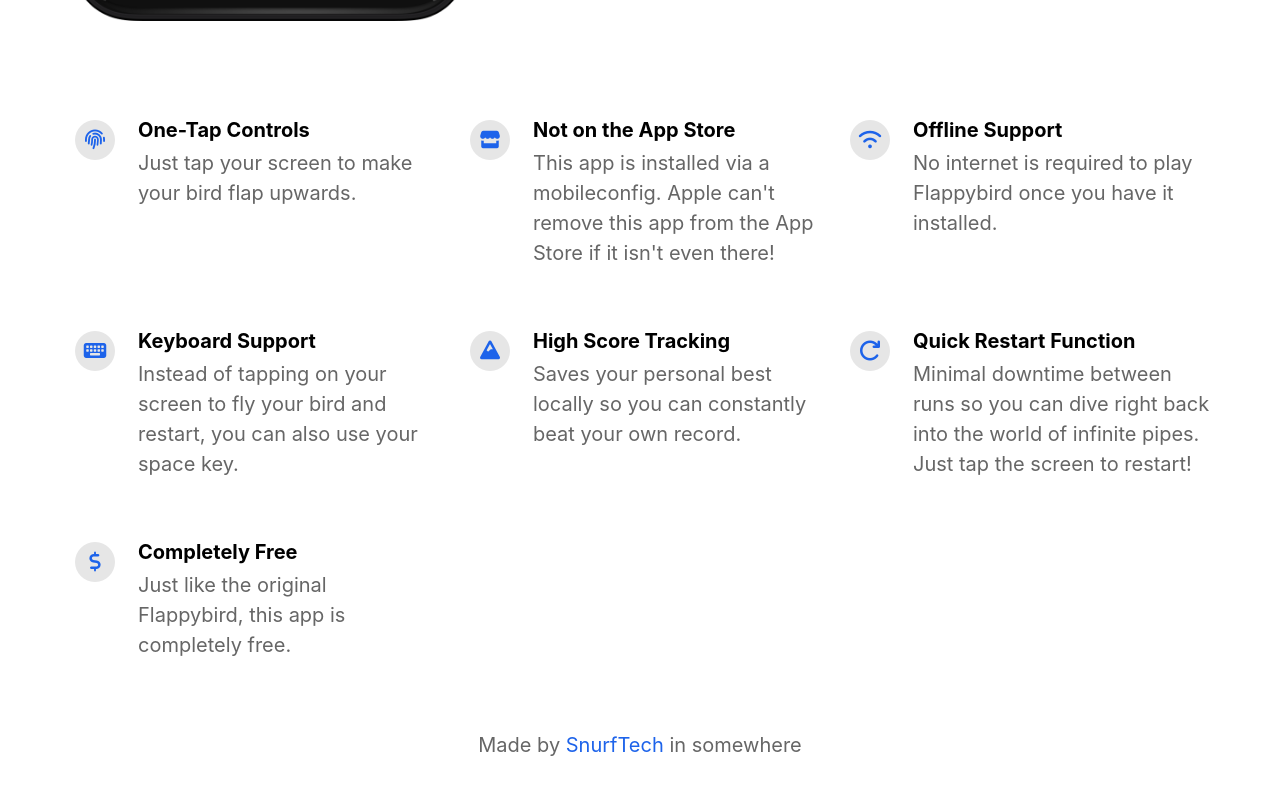
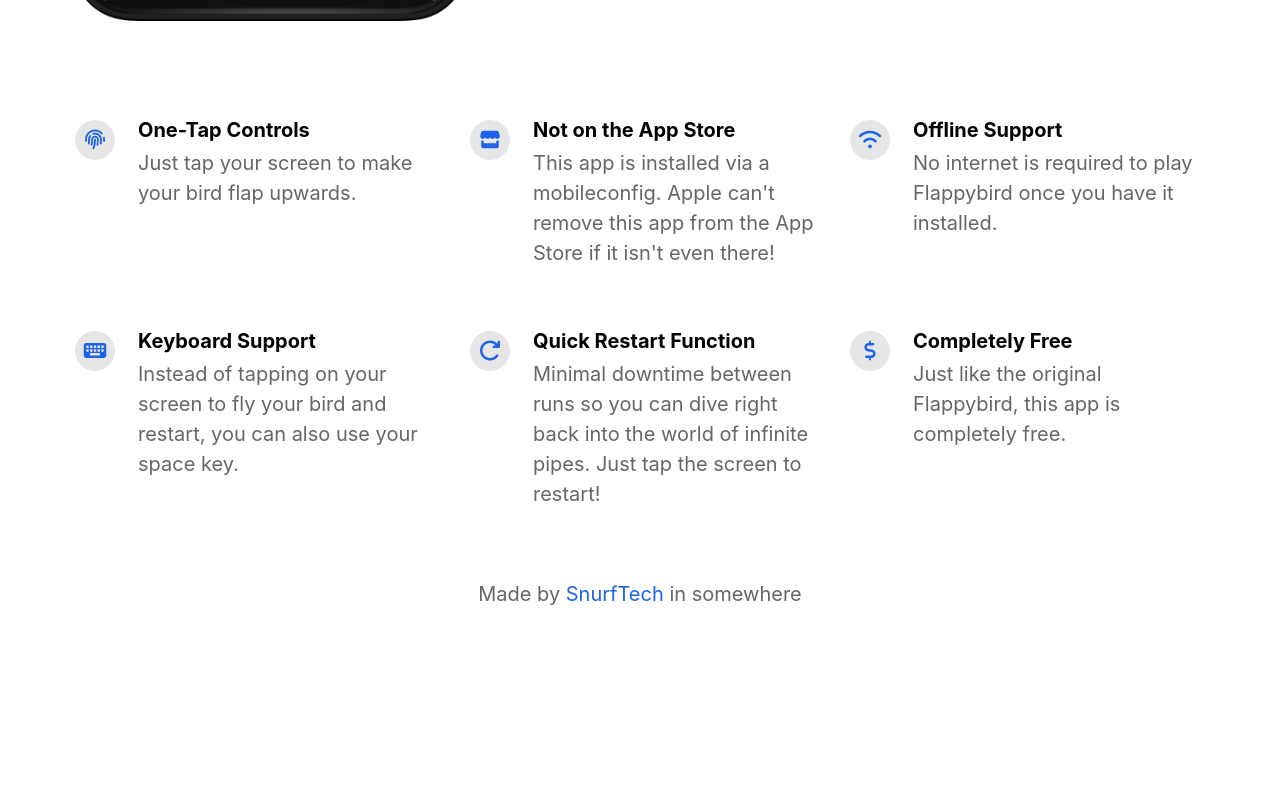
Before and after one commit to SnurfTech/Flappybird, a Jekyll site: the page built from index.html, in a window 1280 px wide and 900 px high, scrolled down 964 px. Shown: the top 795 px of the window. Built offline with Jekyll 4.4.1, drawn with Linux system fonts in a browser that asks for light colours; nearby versions of some CDN libraries; after the commit the page ends 1713 px from its top, so only the background shows below that.

Commit message:
Update _config.yml

```diff
--- a/_config.yml
+++ b/_config.yml
@@ -54,9 +54,9 @@
     description                           : Instead of tapping on your screen to fly your bird and restart, you can also use your space key.
     fontawesome_icon_name                 : keyboard
 
-  - title                                 : High Score Tracking
-    description                           : Saves your personal best locally so you can constantly beat your own record.
-    fontawesome_icon_name                 : mountain
+#  - title                                 : High Score Tracking
+#    description                           : Saves your personal best locally so you can constantly beat your own record.
+#    fontawesome_icon_name                 : mountain
 
   - title                                 : Quick Restart Function
     description                           : Minimal downtime between runs so you can dive right back into the world of infinite pipes. Just tap the screen to restart!
```
